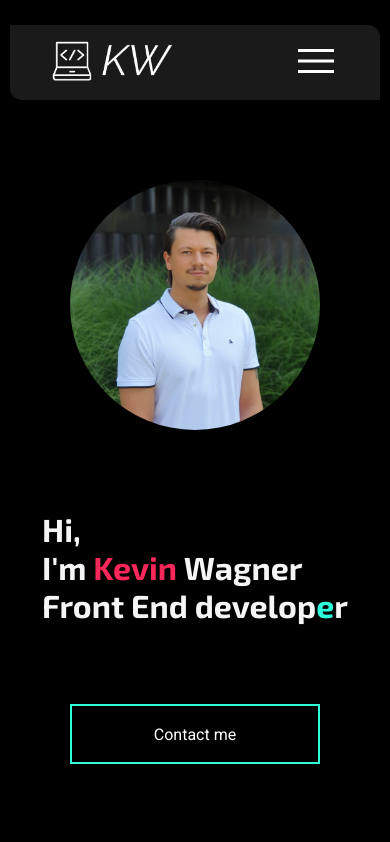
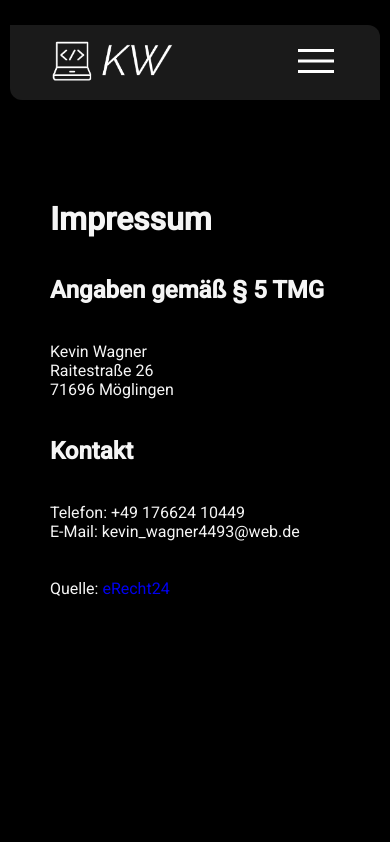
Before and after one commit to Kev4493/Portfolio, an Angular app: page /imprint in a window 390 px wide. Shown: the top 842 px of the page. Built offline with nearby package versions, Linux system fonts and the light colour scheme.

Commit message:
added responsive imprint

```diff
--- a/src/app/app-routing.module.ts
+++ b/src/app/app-routing.module.ts
@@ -1,8 +1,10 @@
 import { NgModule } from '@angular/core';
 import { RouterModule, Routes } from '@angular/router';
+import { HomeSectionComponent } from './home-section/home-section.component';
 import { ImprintComponent } from './imprint/imprint.component';
 
 const routes: Routes = [
+  { path: '', component: HomeSectionComponent },
   { path: 'imprint', component: ImprintComponent }
 ];
 
--- a/src/app/app.component.html
+++ b/src/app/app.component.html
@@ -1,8 +1,3 @@
 <app-nav-bar></app-nav-bar>
-<app-home-section></app-home-section>
-<app-skills-section></app-skills-section>
-<app-portfolio-section></app-portfolio-section>
-<app-about-me-section></app-about-me-section>
-<app-contact-section></app-contact-section>
+<router-outlet></router-outlet>
 <app-footer-section></app-footer-section>
-<router-outlet></router-outlet>
--- a/src/app/home-section/home-section.component.html
+++ b/src/app/home-section/home-section.component.html
@@ -21,3 +21,8 @@
     </div>
 
 </div>
+
+<app-skills-section></app-skills-section>
+<app-portfolio-section></app-portfolio-section>
+<app-about-me-section></app-about-me-section>
+<app-contact-section></app-contact-section>
--- a/src/app/imprint/imprint.component.html
+++ b/src/app/imprint/imprint.component.html
@@ -1 +1,27 @@
-<p>imprint works!</p>
+<div class="imprint-container">
+
+    <h1>Impressum</h1>
+    <br>
+    <br>
+    <h2>Angaben gem&auml;&szlig; &sect; 5 TMG</h2>
+    <br>
+    <br>
+    <p>
+        Kevin Wagner<br />
+        Raitestra&szlig;e 26<br />
+        71696 M&ouml;glingen
+    </p>
+    <br>
+    <br>
+    <h2>Kontakt</h2>
+    <br>
+    <br>
+    <p>
+        Telefon: +49 176624 10449<br />
+        E-Mail: kevin_wagner4493@web.de
+    </p>
+    <br>
+    <br>
+    <p>Quelle: <a href="https://www.e-recht24.de">eRecht24</a></p>
+
+</div>
--- a/src/app/imprint/imprint.component.scss
+++ b/src/app/imprint/imprint.component.scss
@@ -0,0 +1,34 @@
+.imprint-container {
+    padding-left: 111.344px;
+    padding-right: 111.344px;
+    padding-top: 200px;
+    height: 100vh;
+}
+
+@media (max-width: 800px) {
+    .imprint-container {
+        padding-left: 85.125px;
+        padding-right: 85.125px;
+    };
+}
+
+@media (max-width: 950px) {
+    .imprint-container {
+        padding-left: 93.344px;
+        padding-right: 93.344px;
+    };
+}
+
+@media (max-width: 600px) {
+    .imprint-container {
+        padding-left: 39.344px;
+        padding-right: 39.344px;
+    };
+}
+
+@media (max-width: 414px) {
+    .imprint-container {
+        padding-left: 49.969px;
+        padding-right: 49.969px;
+    };
+}
```
